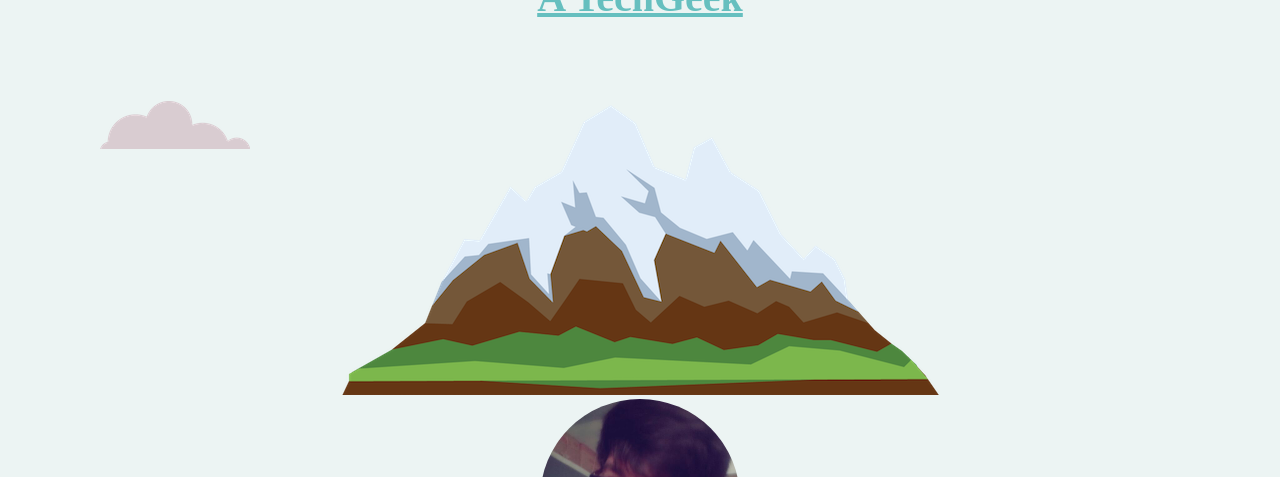
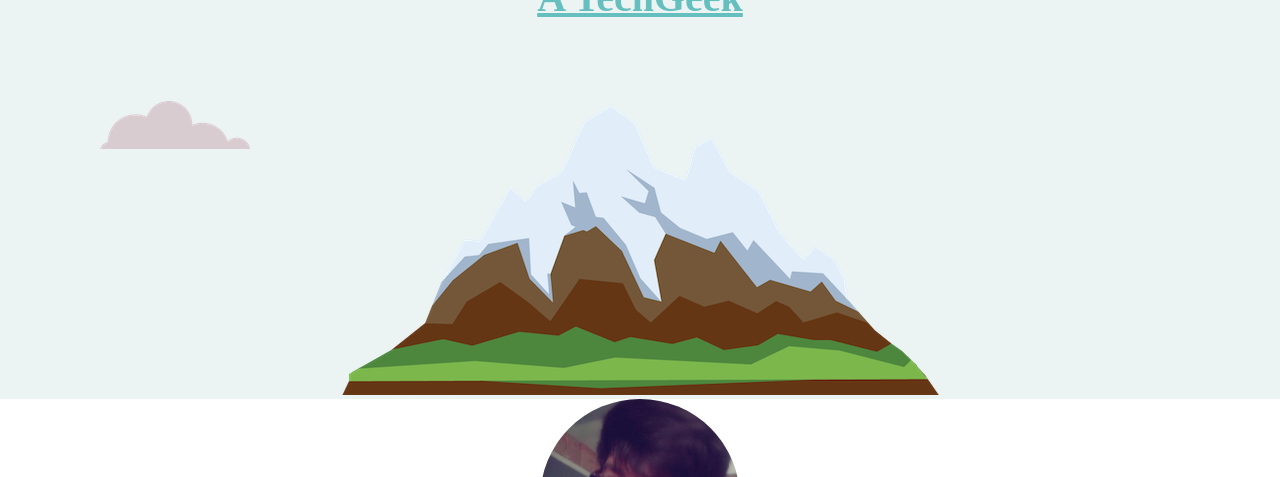
Before and after one commit to bommankondapraveenkumar/PN, a plain HTML site: page index.html in a window 1280 px wide. Shown: the part 323-800 px from the top of the page. Drawn offline with Linux system fonts and the light colour scheme; a web font is replaced by a local one.

Commit message:
Update styles.css

```diff
--- a/styles.css
+++ b/styles.css
@@ -6,9 +6,7 @@ body {
 	text-align: center;
 	font-family: "Merriweather", serif;
 	font-size: 100%;
-	background-color: #ecf4f3;
 }
-
 h1 {
 	color: #66BFBF;
 	font-size: 565%;
```
